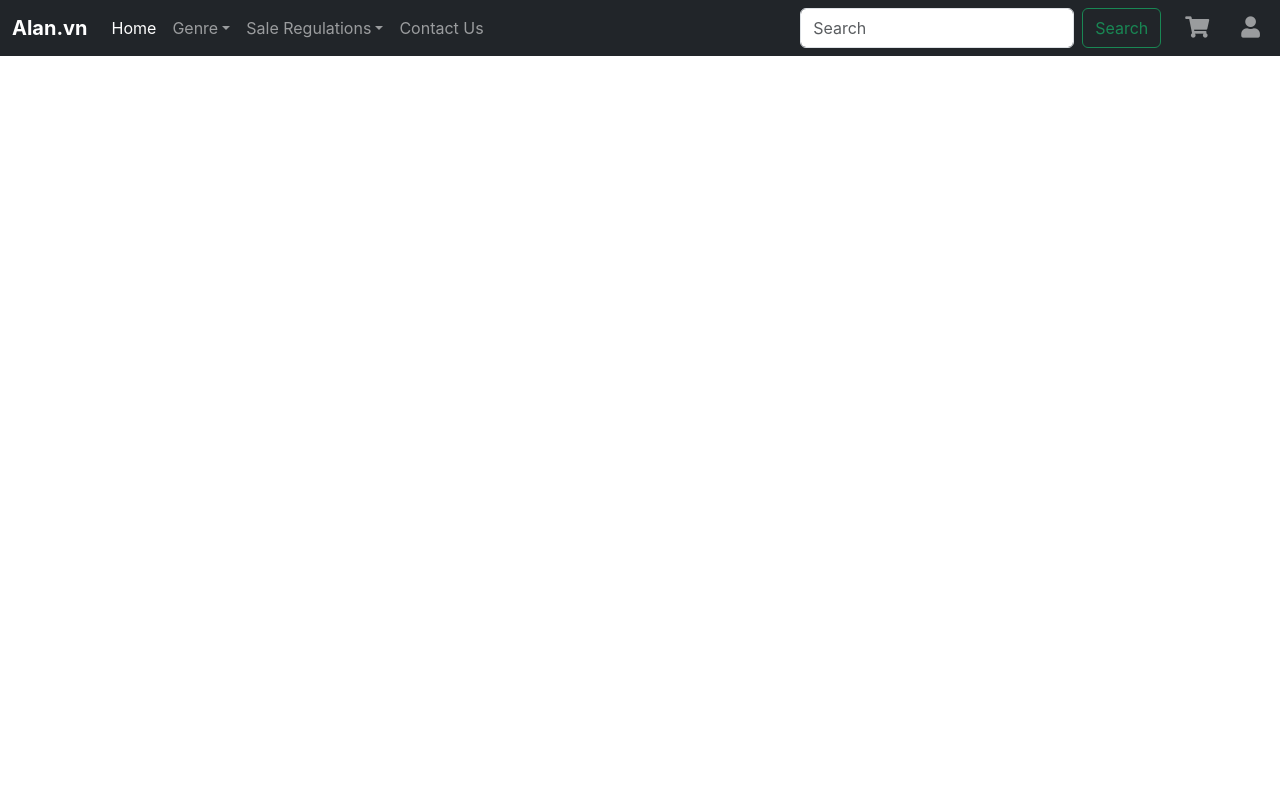
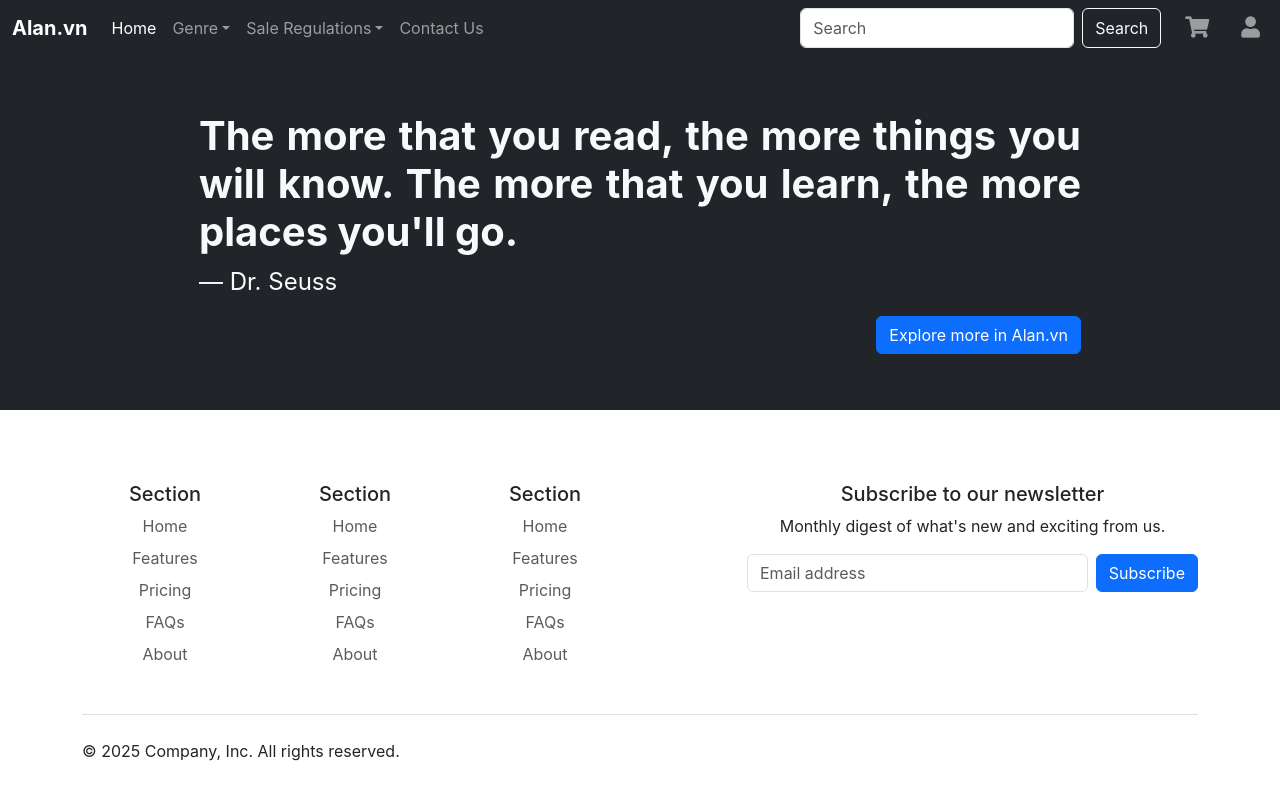
Before and after one commit to lannguyen151005/webbansach_frontend, a React (Create React App) app: page / in a window 1280 px wide. Shown: the top 800 px of the page. Built offline with nearby package versions, Linux system fonts and the light colour scheme.

Commit message:
create homepage

```diff
--- a/src/App.css
+++ b/src/App.css
@@ -36,3 +36,84 @@
     transform: rotate(360deg);
   }
 }
+
+.bd-placeholder-img {
+  font-size: 1.125rem;
+  text-anchor: middle;
+  -webkit-user-select: none;
+  -moz-user-select: none;
+  user-select: none
+}
+
+@media (min-width: 768px) {
+  .bd-placeholder-img-lg {
+     font-size: 3.5rem
+  }
+}
+
+.b-example-divider {
+  width: 100%;
+  height: 3rem;
+  background-color: #0000001a;
+  border: solid rgba(0, 0, 0, .15);
+  border-width: 1px 0;
+  box-shadow: inset 0 .5em 1.5em #0000001a, inset 0 .125em .5em #00000026
+}
+
+.b-example-vr {
+  flex-shrink: 0;
+  width: 1.5rem;
+  height: 100vh
+}
+
+.bi {
+  vertical-align: -.125em;
+  fill: currentColor
+}
+
+.nav-scroller {
+  position: relative;
+  z-index: 2;
+  height: 2.75rem;
+  overflow-y: hidden
+}
+
+.nav-scroller .nav {
+  display: flex;
+  flex-wrap: nowrap;
+  padding-bottom: 1rem;
+  margin-top: -1px;
+  overflow-x: auto;
+  text-align: center;
+  white-space: nowrap;
+  -webkit-overflow-scrolling: touch
+}
+
+.btn-bd-primary {
+  --bd-violet-bg: #712cf9;
+  --bd-violet-rgb: 112.520718, 44.062154, 249.437846;
+  --bs-btn-font-weight: 600;
+  --bs-btn-color: var(--bs-white);
+  --bs-btn-bg: var(--bd-violet-bg);
+  --bs-btn-border-color: var(--bd-violet-bg);
+  --bs-btn-hover-color: var(--bs-white);
+  --bs-btn-hover-bg: #6528e0;
+  --bs-btn-hover-border-color: #6528e0;
+  --bs-btn-focus-shadow-rgb: var(--bd-violet-rgb);
+  --bs-btn-active-color: var(--bs-btn-hover-color);
+  --bs-btn-active-bg: #5a23c8;
+  --bs-btn-active-border-color: #5a23c8
+}
+
+.bd-mode-toggle {
+  z-index: 1500
+}
+
+.bd-mode-toggle .bi {
+  width: 1em;
+  height: 1em
+}
+
+.bd-mode-toggle .dropdown-menu .active .bi {
+  display: block !important
+}
--- a/src/App.tsx
+++ b/src/App.tsx
@@ -2,10 +2,14 @@ import React from 'react';
 import logo from './logo.svg';
 import './App.css';
 import Navbar from './layouts/header-footer/Navbar';
+import Footer from './layouts/header-footer/Footer';
+import Homepage from './layouts/homepage/Homepage';
 function App() {
   return (
     <div className="App">
         <Navbar/>
+        <Homepage/>
+        <Footer/>
     </div>
   );
 }
--- /dev/null
+++ b/src/layouts/header-footer/Footer.tsx
@@ -0,0 +1,61 @@
+import React from "react";
+
+function Footer(){
+    return (
+        <div className="container">
+           <footer className="py-5">
+              <div className="row">
+                 <div className="col-6 col-md-2 mb-3">
+                    <h5>Section</h5>
+                    <ul className="nav flex-column">
+                       <li className="nav-item mb-2"><a href="#" className="nav-link p-0 text-body-secondary">Home</a></li>
+                       <li className="nav-item mb-2"><a href="#" className="nav-link p-0 text-body-secondary">Features</a></li>
+                       <li className="nav-item mb-2"><a href="#" className="nav-link p-0 text-body-secondary">Pricing</a></li>
+                       <li className="nav-item mb-2"><a href="#" className="nav-link p-0 text-body-secondary">FAQs</a></li>
+                       <li className="nav-item mb-2"><a href="#" className="nav-link p-0 text-body-secondary">About</a></li>
+                    </ul>
+                 </div>
+                 <div className="col-6 col-md-2 mb-3">
+                    <h5>Section</h5>
+                    <ul className="nav flex-column">
+                       <li className="nav-item mb-2"><a href="#" className="nav-link p-0 text-body-secondary">Home</a></li>
+                       <li className="nav-item mb-2"><a href="#" className="nav-link p-0 text-body-secondary">Features</a></li>
+                       <li className="nav-item mb-2"><a href="#" className="nav-link p-0 text-body-secondary">Pricing</a></li>
+                       <li className="nav-item mb-2"><a href="#" className="nav-link p-0 text-body-secondary">FAQs</a></li>
+                       <li className="nav-item mb-2"><a href="#" className="nav-link p-0 text-body-secondary">About</a></li>
+                    </ul>
+                 </div>
+                 <div className="col-6 col-md-2 mb-3">
+                    <h5>Section</h5>
+                    <ul className="nav flex-column">
+                       <li className="nav-item mb-2"><a href="#" className="nav-link p-0 text-body-secondary">Home</a></li>
+                       <li className="nav-item mb-2"><a href="#" className="nav-link p-0 text-body-secondary">Features</a></li>
+                       <li className="nav-item mb-2"><a href="#" className="nav-link p-0 text-body-secondary">Pricing</a></li>
+                       <li className="nav-item mb-2"><a href="#" className="nav-link p-0 text-body-secondary">FAQs</a></li>
+                       <li className="nav-item mb-2"><a href="#" className="nav-link p-0 text-body-secondary">About</a></li>
+                    </ul>
+                 </div>
+                 <div className="col-md-5 offset-md-1 mb-3">
+                    <form>
+                       <h5>Subscribe to our newsletter</h5>
+                       <p>Monthly digest of what's new and exciting from us.</p>
+                       <div className="d-flex flex-column flex-sm-row w-100 gap-2">
+                            <label htmlFor="newsletter1" className="visually-hidden">Email address</label>
+                            <input id="newsletter1" type="email" className="form-control" placeholder="Email address"/>
+                            <button className="btn btn-primary" type="button">Subscribe</button>
+                       </div>
+                    </form>
+                 </div>
+              </div>
+              <div className="d-flex flex-column flex-sm-row justify-content-between py-4 my-4 border-top">
+                 <p>© 2025 Company, Inc. All rights reserved.</p>
+                 <ul className="list-unstyled d-flex">
+                    <li className="ms-3"><a className="link-body-emphasis" href="#" aria-label="Instagram"></a></li>
+                    <li className="ms-3"><a className="link-body-emphasis" href="#" aria-label="Facebook"></a></li>
+                 </ul>
+              </div>
+           </footer>
+        </div>
+        );
+    }
+export default Footer;
--- a/src/layouts/header-footer/Navbar.tsx
+++ b/src/layouts/header-footer/Navbar.tsx
@@ -109,7 +109,7 @@ function Navbar() {
                   placeholder="Search"
                   aria-label="Search"
                 />
-                <button className="btn btn-outline-success" type="submit">
+                <button className="btn btn-outline-light" type="submit">
                   Search
                 </button>
               </form>
--- /dev/null
+++ b/src/layouts/homepage/Homepage.tsx
@@ -0,0 +1,10 @@
+import React from "react";
+import Banner from "./components/Banner";
+function Homepage(){
+    return(
+        <div>
+            <Banner/>
+        </div>
+    );
+}
+export default Homepage;
--- /dev/null
+++ b/src/layouts/homepage/components/Banner.tsx
@@ -0,0 +1,19 @@
+import React from "react";
+function Banner() {
+    return (
+        <div>
+            <div className="p-2 mb-4 bg-dark">
+                <div className="container-fluid py-5 text-light d-flex justify-content-center align-items-center">
+                    <div className="ps-4 pe-4 w-75" style={{textAlign:"justify"}}>
+                        <h2 className="display-6 fw-bold">
+                            The more that you read, the more things you will know. The more that you learn, the more places you'll go.
+                        </h2>
+                        <p className="fs-4">— Dr. Seuss</p>
+                        <button className="btn btn-primary brn-lg text-white float-end">Explore more in Alan.vn</button>
+                    </div>
+                </div>
+            </div>
+        </div>
+    );
+}
+export default Banner;
```
